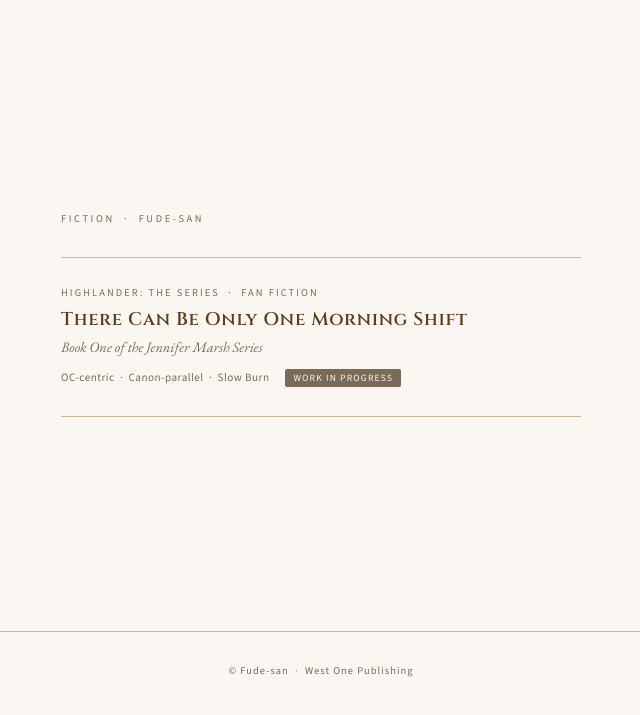
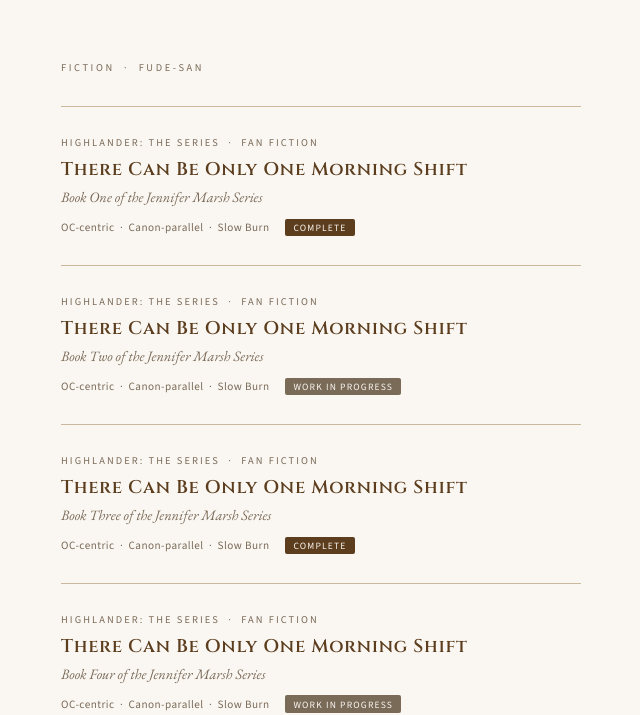
Before and after one commit to fudesan/West-One-Publishing, a plain HTML site: page index.html in a window 1280 px wide. Shown: the part 91-806 px from the top of the page, without its empty margins (319-959 px from the left). Drawn offline with nearby package versions, Linux system fonts and the light colour scheme.

Commit message:
Update index.html

```diff
--- a/index.html
+++ b/index.html
@@ -1,3 +1,4 @@
+
 <!DOCTYPE html>
 <html lang="en">
 <head>
@@ -20,9 +21,7 @@
 
   *, *::before, *::after { box-sizing: border-box; margin: 0; padding: 0; }
 
-  html, body {
-    height: 100%;
-  }
+  html, body { height: 100%; }
 
   body {
     background: var(--page);
@@ -185,6 +184,42 @@
       <p class="entry-series">Book One of the Jennifer Marsh Series</p>
       <div class="entry-meta">
         <span>OC-centric &nbsp;·&nbsp; Canon-parallel &nbsp;·&nbsp; Slow Burn</span>
+        <span class="wip-badge" style="background: var(--accent);">Complete</span>
+      </div>
+    </div>
+
+    <div class="entry">
+      <p class="entry-fandom">Highlander: The Series &nbsp;·&nbsp; Fan Fiction</p>
+      <p class="entry-title">
+        <a href="aiop2.html">There Can Be Only One Morning Shift</a>
+      </p>
+      <p class="entry-series">Book Two of the Jennifer Marsh Series</p>
+      <div class="entry-meta">
+        <span>OC-centric &nbsp;·&nbsp; Canon-parallel &nbsp;·&nbsp; Slow Burn</span>
+        <span class="wip-badge">Work in Progress</span>
+      </div>
+    </div>
+
+    <div class="entry">
+      <p class="entry-fandom">Highlander: The Series &nbsp;·&nbsp; Fan Fiction</p>
+      <p class="entry-title">
+        <a href="aiop3.html">There Can Be Only One Morning Shift</a>
+      </p>
+      <p class="entry-series">Book Three of the Jennifer Marsh Series</p>
+      <div class="entry-meta">
+        <span>OC-centric &nbsp;·&nbsp; Canon-parallel &nbsp;·&nbsp; Slow Burn</span>
+        <span class="wip-badge" style="background: var(--accent);">Complete</span>
+      </div>
+    </div>
+
+    <div class="entry">
+      <p class="entry-fandom">Highlander: The Series &nbsp;·&nbsp; Fan Fiction</p>
+      <p class="entry-title">
+        <a href="aiop4.html">There Can Be Only One Morning Shift</a>
+      </p>
+      <p class="entry-series">Book Four of the Jennifer Marsh Series</p>
+      <div class="entry-meta">
+        <span>OC-centric &nbsp;·&nbsp; Canon-parallel &nbsp;·&nbsp; Slow Burn</span>
         <span class="wip-badge">Work in Progress</span>
       </div>
     </div>
```
